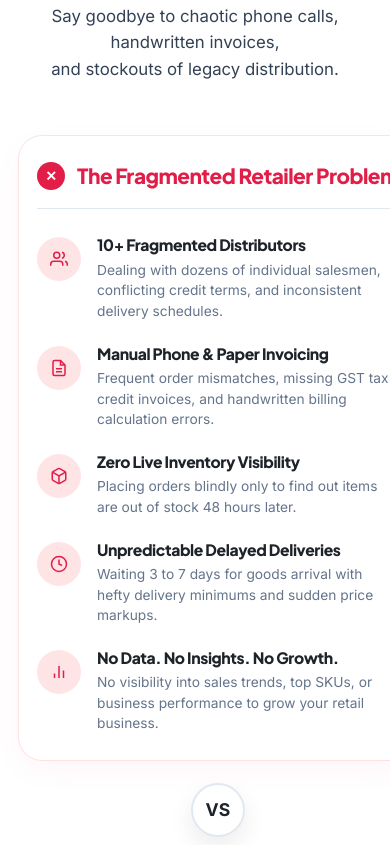
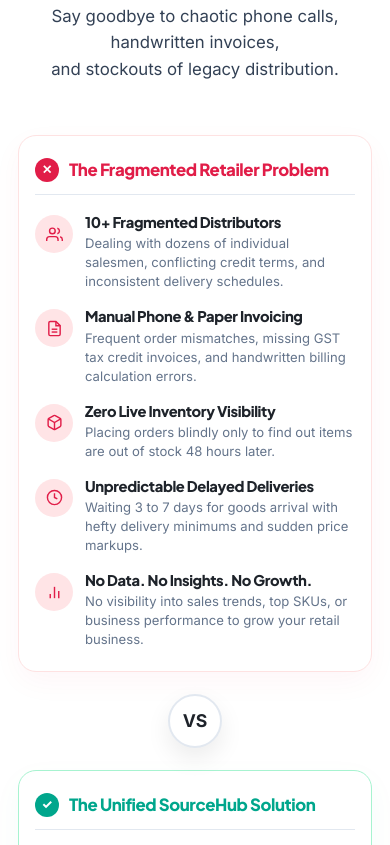
Before and after one commit to shravyashetty04/SourceHub, a website: page index.html in a window 390 px wide. Shown: the part 3029-3874 px from the top of the page. Drawn offline with Linux system fonts and the light colour scheme; a web font is replaced by a local one.

Commit message:
fix(mobile): remove white-space nowrap, add fluid card padding, and ensure full responsiveness on small mobile screens

```diff
--- a/css/components.css
+++ b/css/components.css
@@ -477,16 +477,16 @@
 
 .problem-card .comparison-header h3 {
   color: #E11D48;
-  font-size: 1.3rem;
+  font-size: 1.25rem;
   font-weight: 800;
-  white-space: nowrap;
+  line-height: 1.3;
 }
 
 .solution-card .comparison-header h3 {
   color: #00A68C;
-  font-size: 1.3rem;
+  font-size: 1.25rem;
   font-weight: 800;
-  white-space: nowrap;
+  line-height: 1.3;
 }
 
 .comparison-list {
--- a/css/responsive.css
+++ b/css/responsive.css
@@ -284,6 +284,21 @@
     height: 220px;
   }
 
+  /* Comparison Cards Tablet */
+  .comparison-card {
+    padding: 28px 22px;
+    border-radius: 20px;
+  }
+
+  .problem-card .comparison-header h3,
+  .solution-card .comparison-header h3,
+  .comparison-header h3 {
+    font-size: 1.18rem;
+    white-space: normal;
+    word-break: break-word;
+    line-height: 1.3;
+  }
+
   /* Modals */
   .modal-card {
     padding: 26px 20px;
@@ -405,13 +420,65 @@
     padding: 24px 20px;
   }
 
-  /* Comparison Cards */
+  /* Comparison Cards Mobile */
   .comparison-card {
-    padding: 26px 18px;
+    padding: 22px 16px;
+    border-radius: 18px;
+    width: 100%;
+    max-width: 100%;
+    box-sizing: border-box;
   }
 
+  .comparison-header {
+    margin-bottom: 18px;
+    padding-bottom: 12px;
+    gap: 10px;
+  }
+
+  .comparison-header-icon-circle {
+    width: 24px;
+    height: 24px;
+    font-size: 0.78rem;
+  }
+
+  .problem-card .comparison-header h3,
+  .solution-card .comparison-header h3,
   .comparison-header h3 {
-    font-size: 1.15rem;
+    font-size: 1.05rem;
+    line-height: 1.3;
+    white-space: normal;
+    word-break: break-word;
+  }
+
+  .comparison-list {
+    gap: 16px;
+  }
+
+  .comparison-item {
+    gap: 12px;
+  }
+
+  .comparison-item-icon-box {
+    width: 38px;
+    height: 38px;
+  }
+
+  .comparison-item-icon-box svg {
+    width: 17px;
+    height: 17px;
+  }
+
+  .comparison-text h4 {
+    font-size: 0.92rem;
+    margin-bottom: 2px;
+    line-height: 1.3;
+    word-break: break-word;
+  }
+
+  .comparison-text p {
+    font-size: 0.82rem;
+    line-height: 1.45;
+    word-break: break-word;
   }
 
   .comparison-highlights-bar {
```
